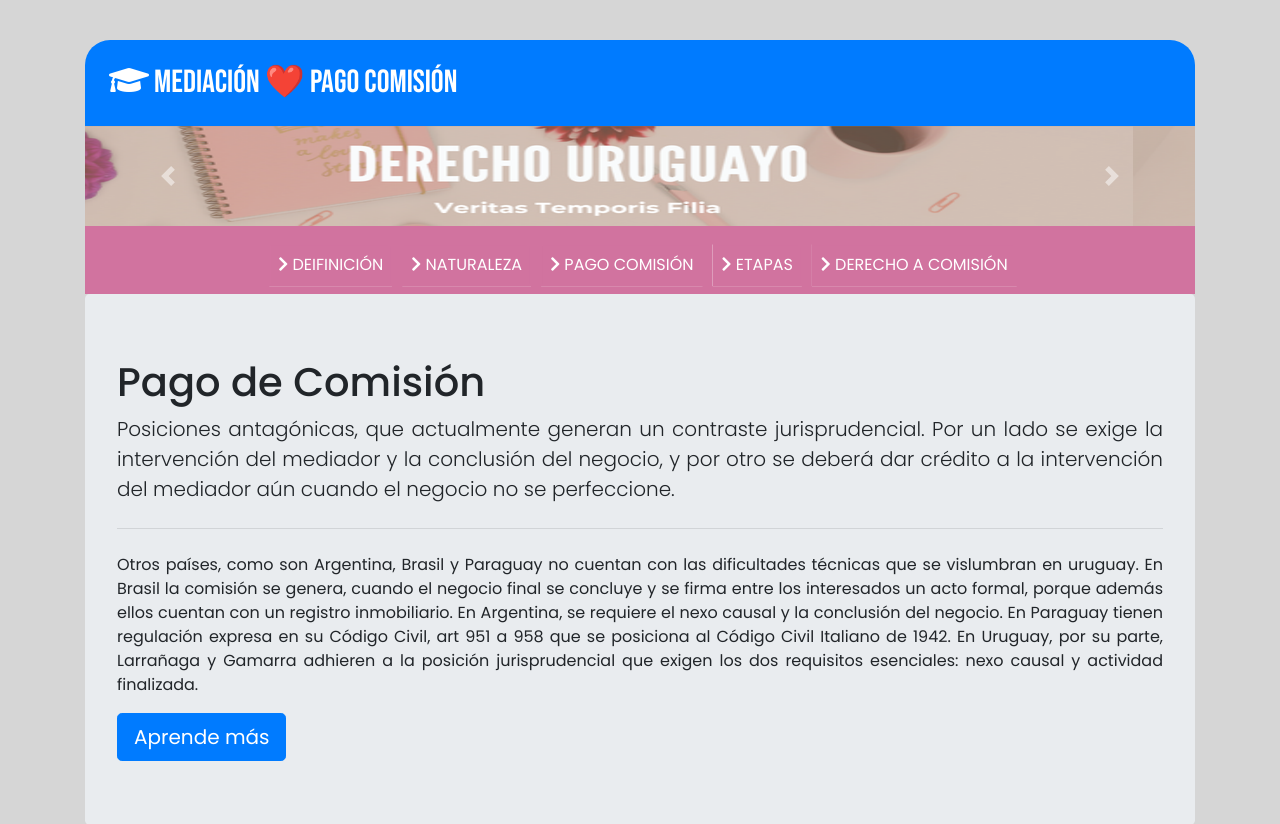
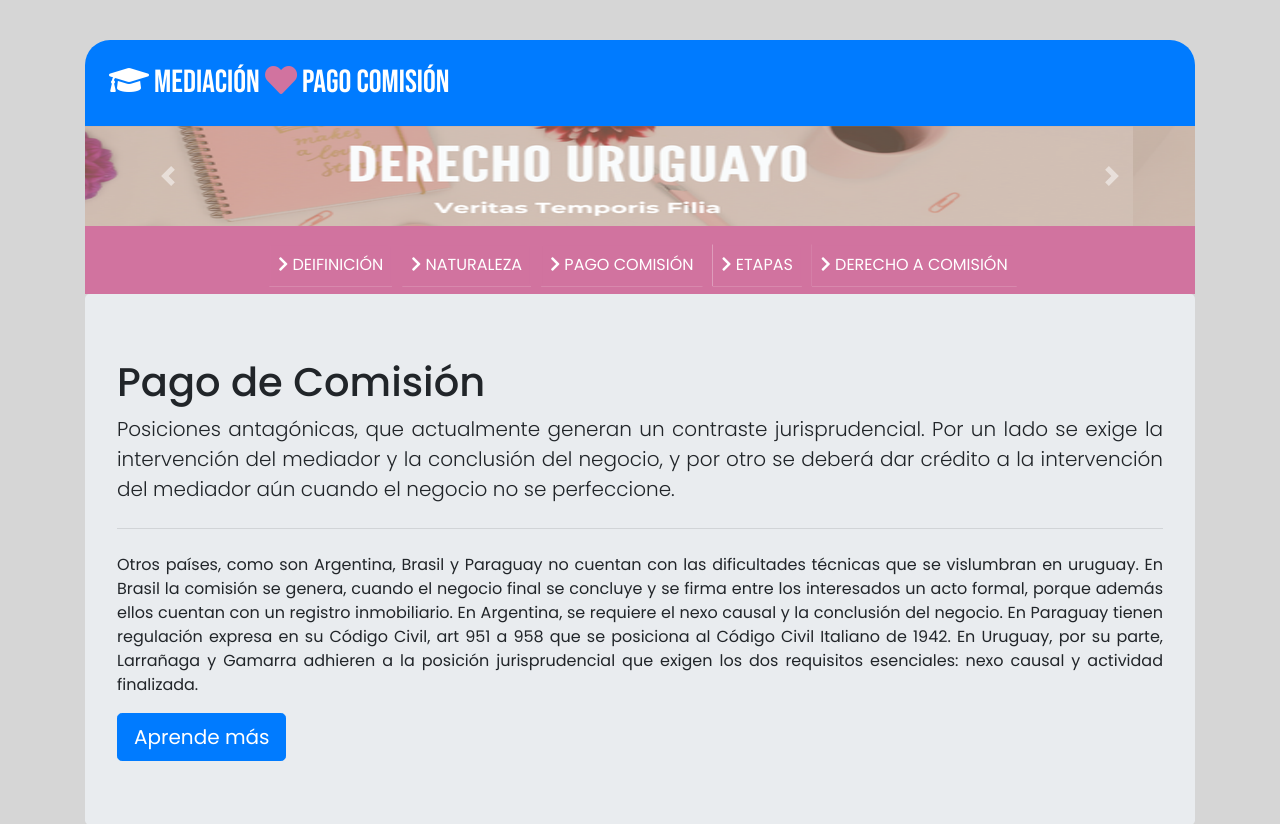
Before and after one commit to Maria-Eugenia-Szwedowski/Maria-Eugenia-Szwedowski.github.io, a plain HTML site: page DERECHO/mediar/pag-1.html in a window 1280 px wide. Shown: the top 824 px of the page. Drawn offline with nearby package versions, Linux system fonts and the light colour scheme; files whose address does not match are found by name.

Commit message:
Update pag-1.html

```diff
--- a/DERECHO/mediar/pag-1.html
+++ b/DERECHO/mediar/pag-1.html
@@ -34,9 +34,11 @@
         <header>
         <div class="d-flex p-4 bg-primary text-white">
             <h1 class="heading-section">
-                <a class="heading-section" href="inicio.html">
-                <span class="fa fa-graduation-cap"></span>
-                 Mediación ❤️ Pago Comisión
+                <a class="heading-section text-white" href="https://maria-eugenia-szwedowski.github.io/DERECHO/">
+                    <span class="fa fa-graduation-cap fa-fade"></span>
+                    Mediación
+                    <span class="fa fa-heart fa-beat" style="--fa-animation-duration: 0.5s; --fa-beat-scale: 2.0; color:#d1739f"></span>
+                    Pago Comisión
                 </a>
             </h1>
         </div>
```
